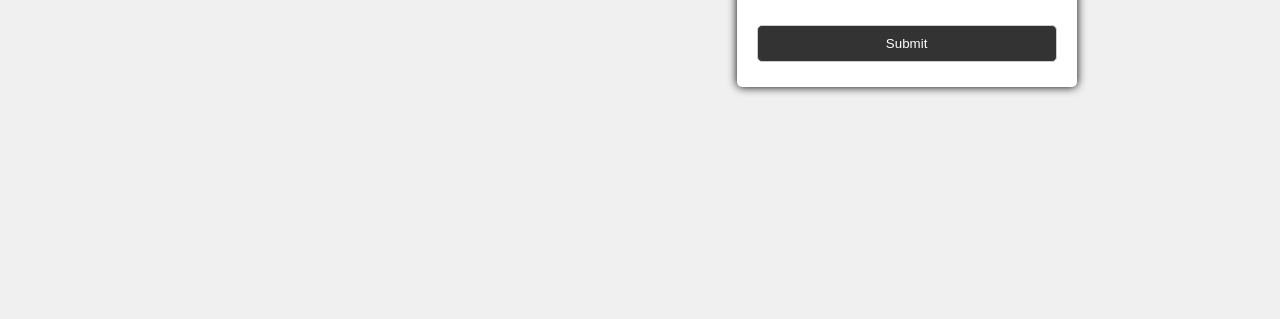
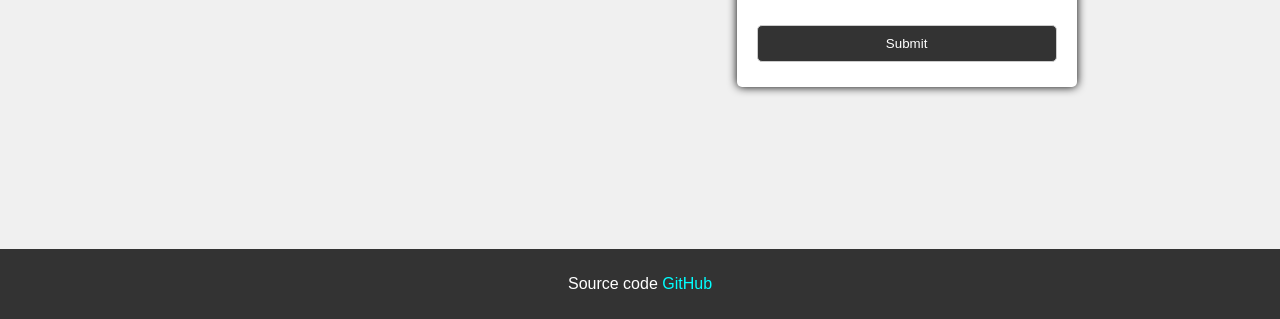
Before and after one commit to quosainhasan/form, a plain HTML site: page index.html in a window 1280 px wide. Shown: the part 481-800 px from the top of the page. Drawn offline with Linux system fonts and the light colour scheme.

Commit message:
chore: Add footer with source code link

```diff
--- a/index.html
+++ b/index.html
@@ -26,6 +26,9 @@
         <input type="submit" value="Submit">
     </form>
 </div>
+<footer>
+    <p>Source code <a href="https://github.com/quosainhasan/form" target="_blank" rel="noopener noreferrer">GitHub</a></p>
+</footer>
 <script src="./app.js"></script>
 </body>
 </html>
--- a/style.css
+++ b/style.css
@@ -55,3 +55,16 @@ form a{
 form a:hover{
     text-decoration: underline;
 }
+footer{
+    position: fixed;
+    bottom: 0;
+    width: 100%;
+    background-color: #333;
+    color: #fff;
+    text-align: center;
+    padding: 10px 0;
+}
+footer a{
+    text-decoration: none;
+    color: aqua;
+}
```
